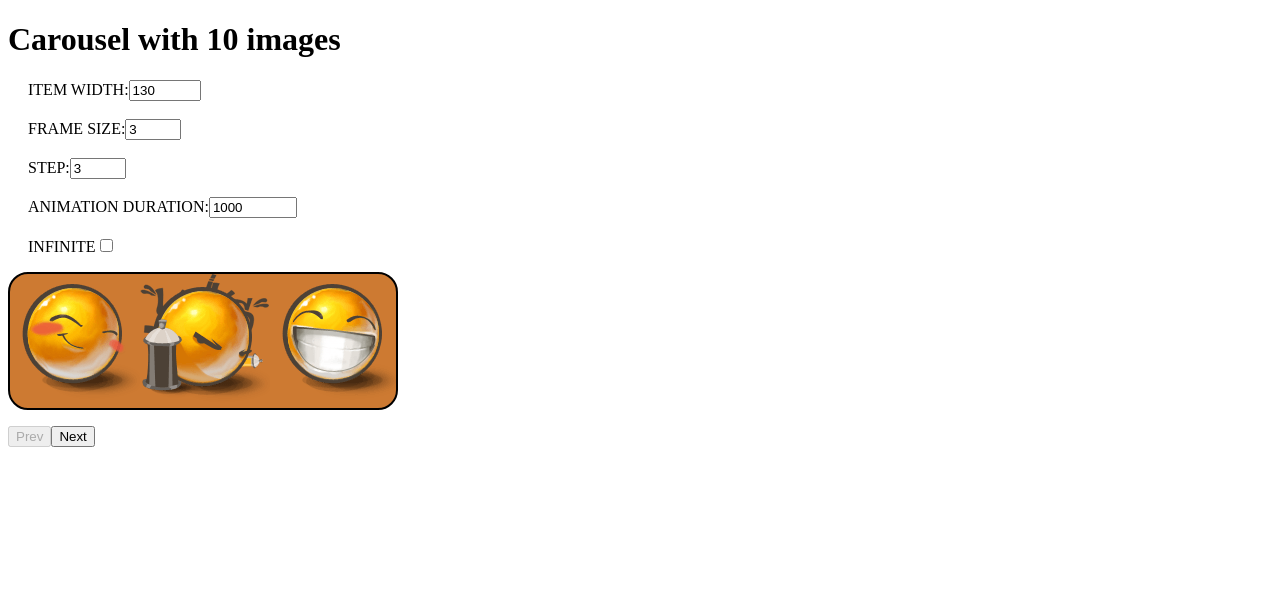
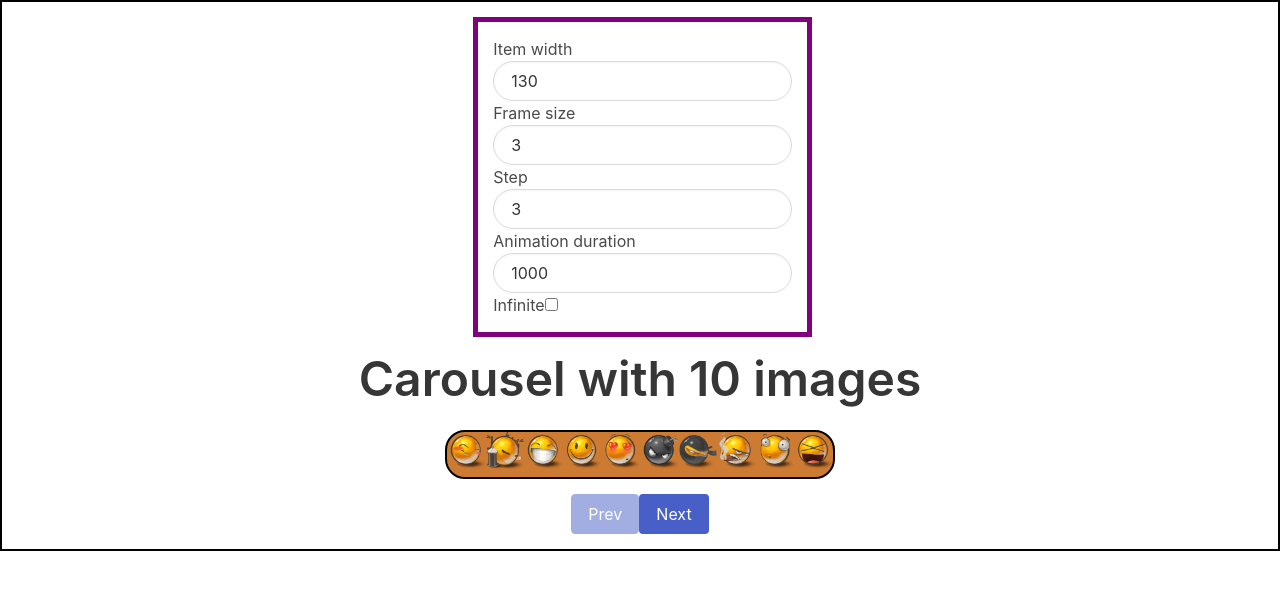
Before and after one commit to mate-academy/react_carousel, a React (Create React App) app: page / in a window 1280 px wide. Shown: the top 590 px of the page. Built offline with nearby package versions, Linux system fonts and the light colour scheme.

Commit message:
bulma is

```diff
--- a/src/App.scss
+++ b/src/App.scss
@@ -1,5 +1,13 @@
 .App {
+  border: 2px solid black;
+  display: flex;
+  flex-direction: column;
+  align-items: center;
+  align-content: center;
   &__form {
+    margin: 15px;
+    padding: 15px;
+    border: 5px solid purple;
     margin-left: 20px;
     display: flex;
     flex-direction: column;
--- a/src/App.tsx
+++ b/src/App.tsx
@@ -51,13 +51,12 @@ class App extends React.Component<{}, State> {
 
     return (
       <div className="App">
-        {/* eslint-disable-next-line */}
-        <h1 data-cy="title">Carousel with {images.length} images</h1>
         <form method="post" className="App__form">
 
           <label htmlFor="itemId" className="itemWidth">
-            ITEM WIDTH:
+            Item width
             <input
+              className="input is-rounded"
               id="itemId"
               type="number"
               name="itemWidth"
@@ -67,10 +66,11 @@ class App extends React.Component<{}, State> {
               onChange={this.handleChange}
             />
           </label>
-          <br />
+
           <label htmlFor="frameId" className="frameSize">
-            FRAME SIZE:
+            Frame size
             <input
+              className="input is-rounded"
               id="frameId"
               type="number"
               name="frameSize"
@@ -81,10 +81,10 @@ class App extends React.Component<{}, State> {
             />
           </label>
 
-          <br />
           <label htmlFor="stepId" className="itemWidth">
-            STEP:
+            Step
             <input
+              className="input is-rounded"
               id="stepId"
               type="number"
               name="step"
@@ -95,10 +95,10 @@ class App extends React.Component<{}, State> {
             />
           </label>
 
-          <br />
           <label htmlFor="durationId" className="itemWidth">
-            ANIMATION DURATION:
+            Animation duration
             <input
+              className="input is-rounded"
               id="durationId"
               type="number"
               name="animationDuration"
@@ -110,10 +110,10 @@ class App extends React.Component<{}, State> {
             />
           </label>
 
-          <br />
           <label htmlFor="infiniteId" className="itemWidth">
-            INFINITE
+            Infinite
             <input
+              className="checkbox"
               type="checkbox"
               id="infiniteId"
               name="infinite"
@@ -126,6 +126,8 @@ class App extends React.Component<{}, State> {
           </label>
         </form>
 
+        {/* eslint-disable-next-line */}
+        <h1 className="title is-1" data-cy="title">Carousel with {images.length} images</h1>
         <Carousel
           images={images}
           step={step}
--- a/src/components/Carousel.scss
+++ b/src/components/Carousel.scss
@@ -1,16 +1,21 @@
 .Carousel {
   overflow: hidden;
+
   &__list {
     display: flex;
     list-style: none;
+    box-sizing: border-box;
+
     padding-left: 0;
     background-color: rgb(205, 122, 50);
     border-radius: 20px;
     border: solid black 2px;
-  }
-  &__buttons {
-    display: flex;
-    justify-content: space-between;
-    margin: 0 40px;
+    overflow: hidden;
   }
 }
+
+.button-section {
+  display: flex;
+  justify-content: space-around;
+  margin: 15px;
+}
--- a/src/index.tsx
+++ b/src/index.tsx
@@ -1,5 +1,6 @@
 // import React from 'react';
 import ReactDOM from 'react-dom';
 import App from './App';
+import 'bulma';
 
 ReactDOM.render(<App />, document.getElementById('root'));
```
Also changed, not shown: src/components/Carousel.tsx (+4 -3 lines).
